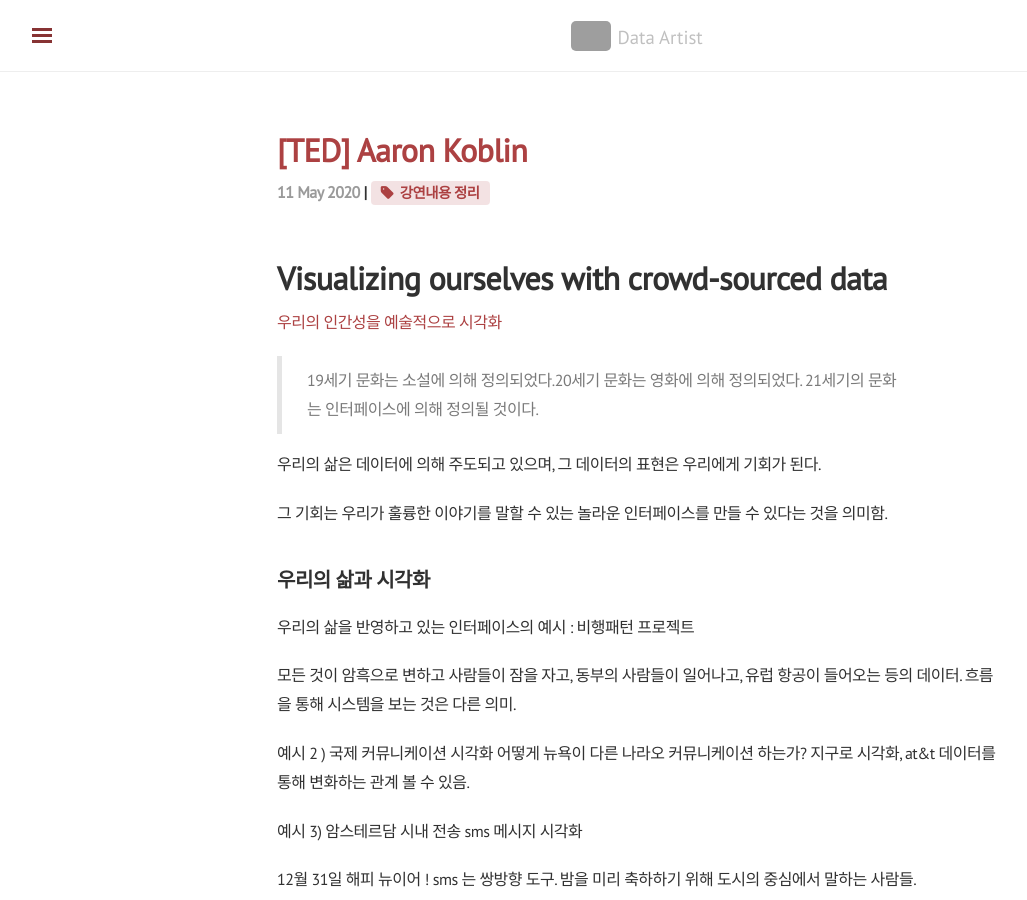
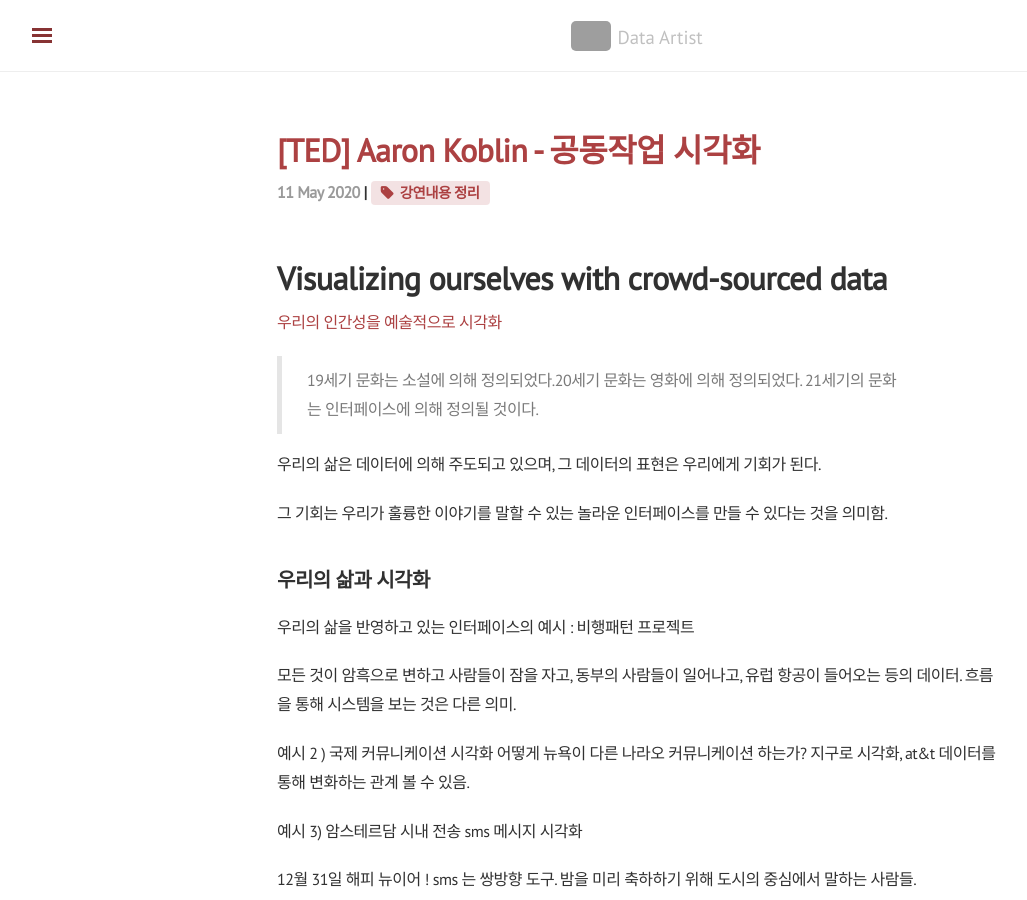
Before and after one commit to shanny924/shanny924.github.io, a Jekyll site: the page built from _posts/2020-05-11-lecture#3.md, in a window 1280 px wide and 900 px high. Shown: the whole window, without its empty margins (3-1030 px from the left). Built offline with Jekyll 4.4.1, drawn with Linux system fonts in a browser that asks for light colours; nearby versions of some CDN libraries; comment, search, counter and statistics services are not loaded; grey boxes are pictures that could not be loaded.

Commit message:
Update 2020-05-11-lecture#3.md

```diff
--- a/_posts/2020-05-11-lecture#3.md
+++ b/_posts/2020-05-11-lecture#3.md
@@ -1,6 +1,6 @@
 ---
 layout: post
-title: '[TED] Aaron Koblin'
+title: '[TED] Aaron Koblin - 공동작업 시각화'
 category : [Data visualization]
 tag: [강연내용 정리]
 ---
```
